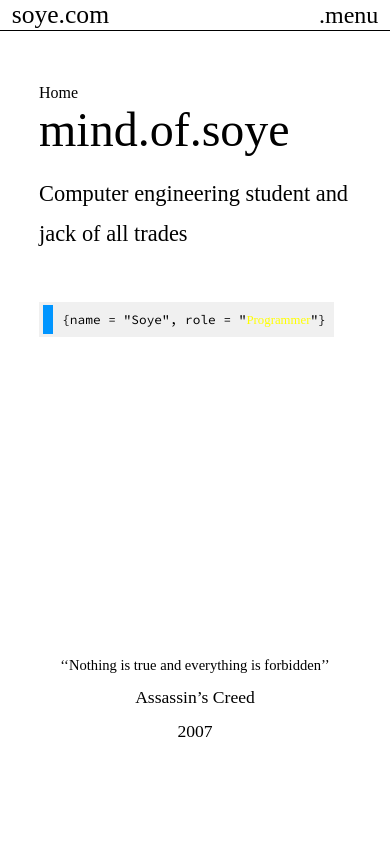
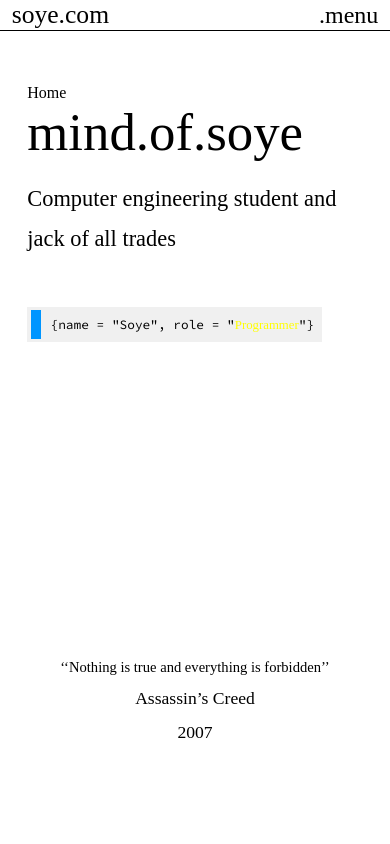
Before and after one commit to soyedotcom/soye.com, a React (Vite) app: page / in a window 390 px wide. Shown: the top 844 px of the page. Built offline with nearby package versions, Linux system fonts and the light colour scheme; a web font is replaced by a local one.

Commit message:
More adjustments

```diff
--- a/src/App.css
+++ b/src/App.css
@@ -7,6 +7,6 @@
 
 @media (max-width: 70rem){
   .section-container{
-    margin: 10vh 10vw;
+    margin: 10vh 7vw;
   }
 }
--- a/src/styles/WebSection.css
+++ b/src/styles/WebSection.css
@@ -11,7 +11,7 @@
 }
 
 .sect-title {
-  font-size: clamp(3rem, 12vw, 7.5rem);
+  font-size: clamp(3.3rem, 12vw, 7.5rem);
   font-weight: 500;
   margin-bottom: 2vh;
 }
```
